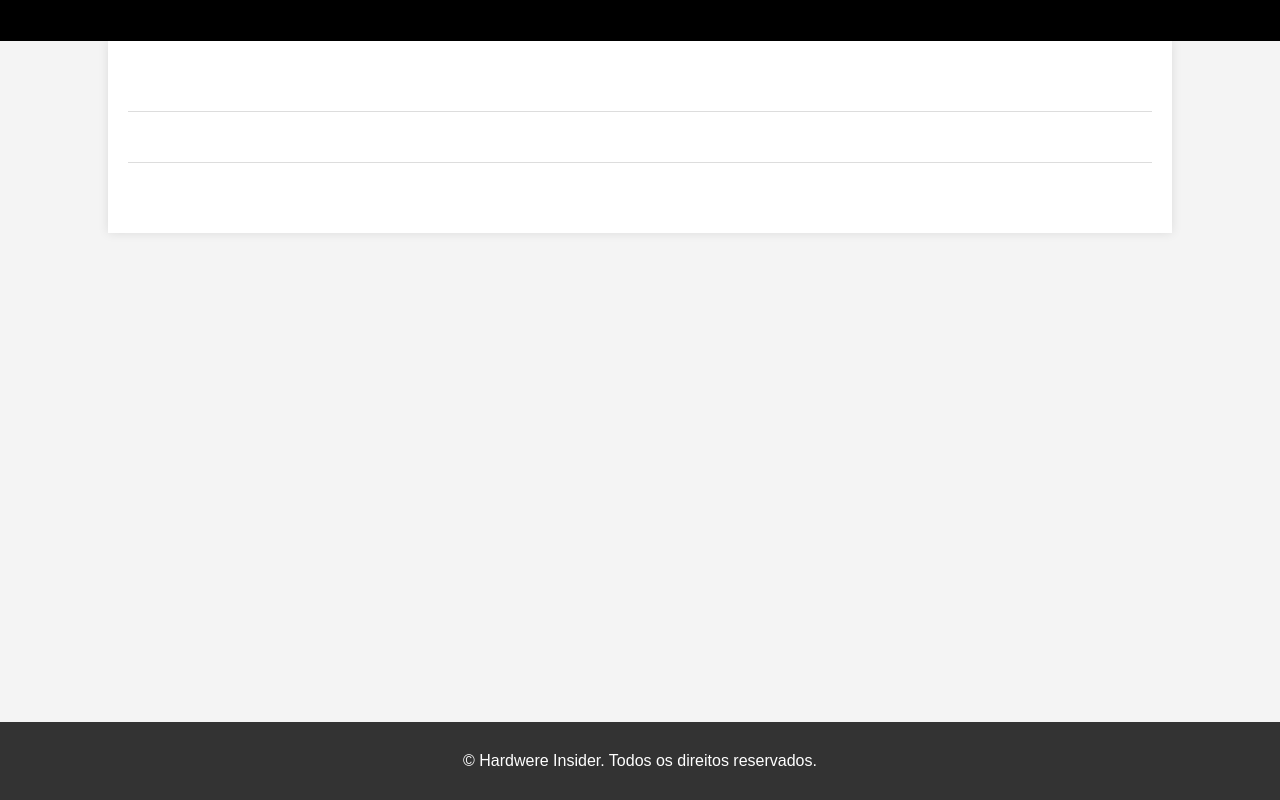
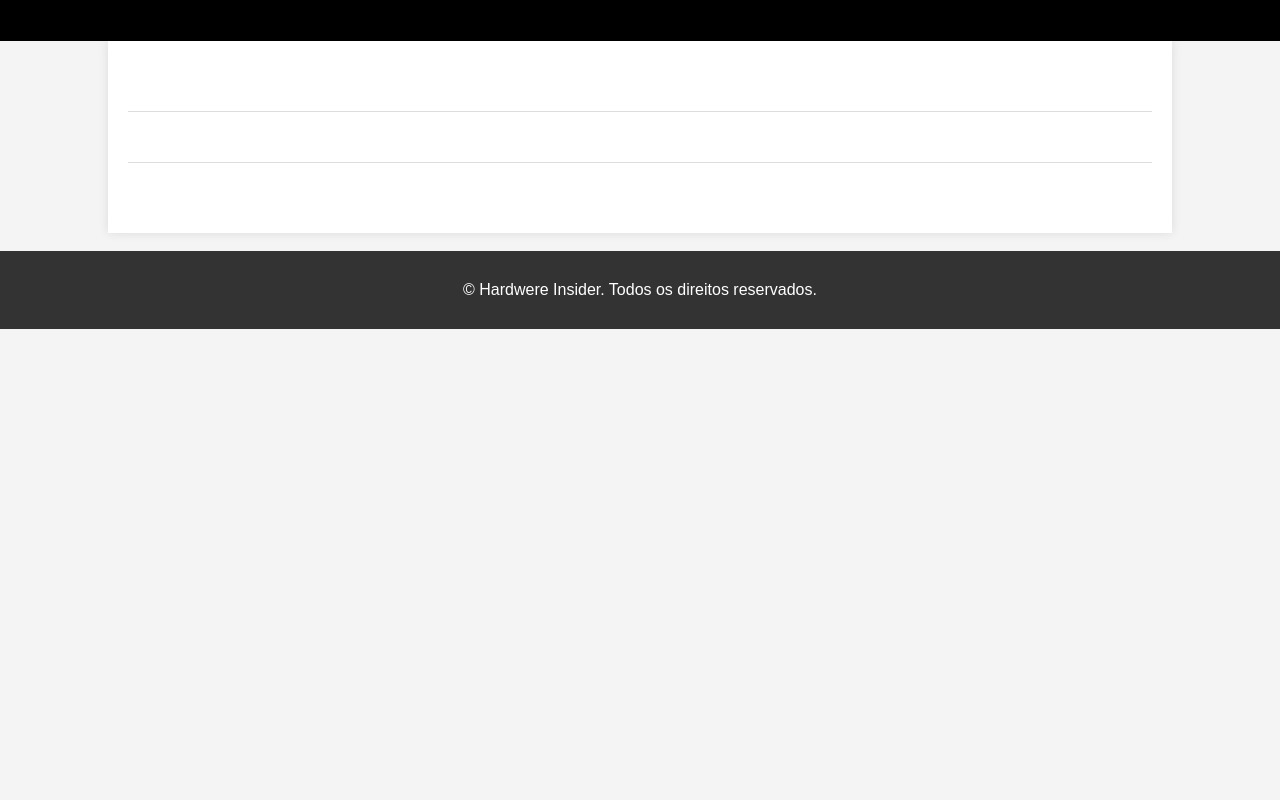
Before and after one commit to redstoneGANG/TCC2.0, a plain HTML site: page index.html in a window 1280 px wide. Drawn offline with Linux system fonts and the light colour scheme.

Commit message:
Co-authored-by: BuachakBR <BuachakBR@users.noreply.github.com>main

```diff
--- a/style.css
+++ b/style.css
@@ -39,8 +39,8 @@ footer {
     background-color: #333;
     color: #fff;
     text-align: center;
+    flex-shrink: 0;
     padding: 10px 0;
-    position: fixed;
     bottom: 0;
     width: 100%;
 }
```
Also changed, not shown: index.html (+1 -0 lines).
